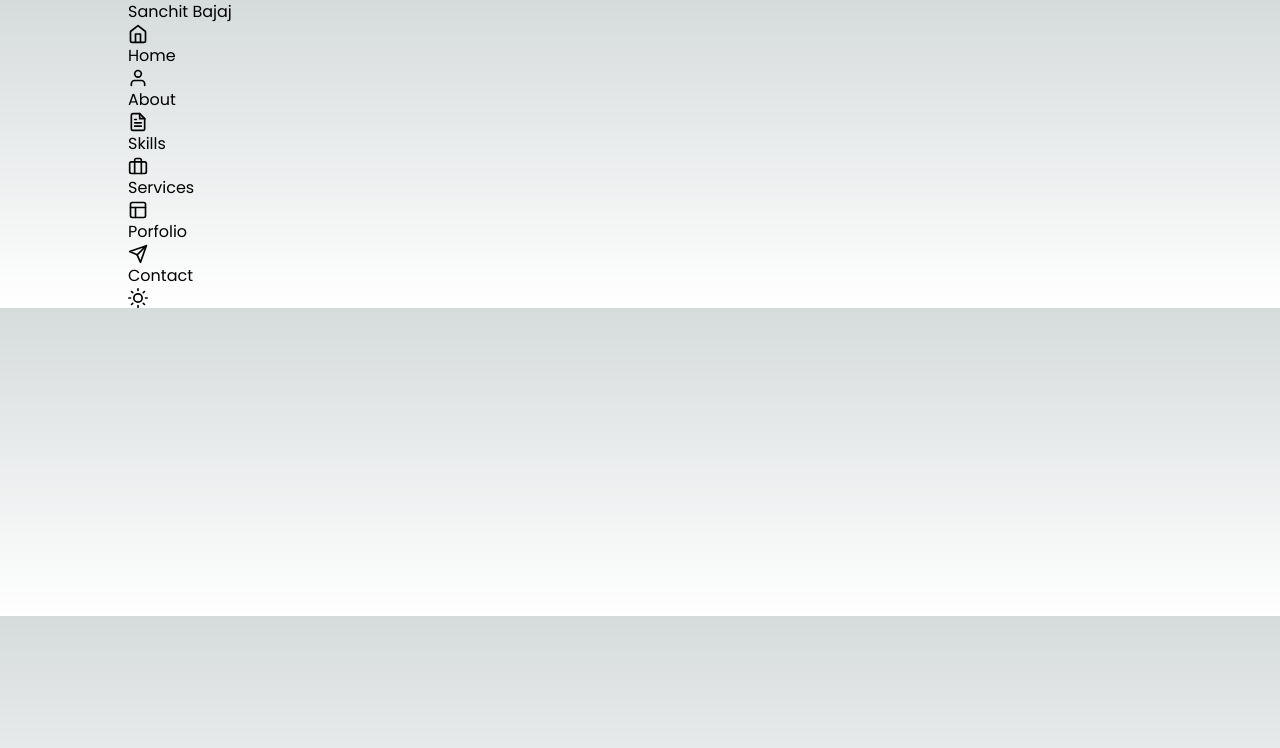
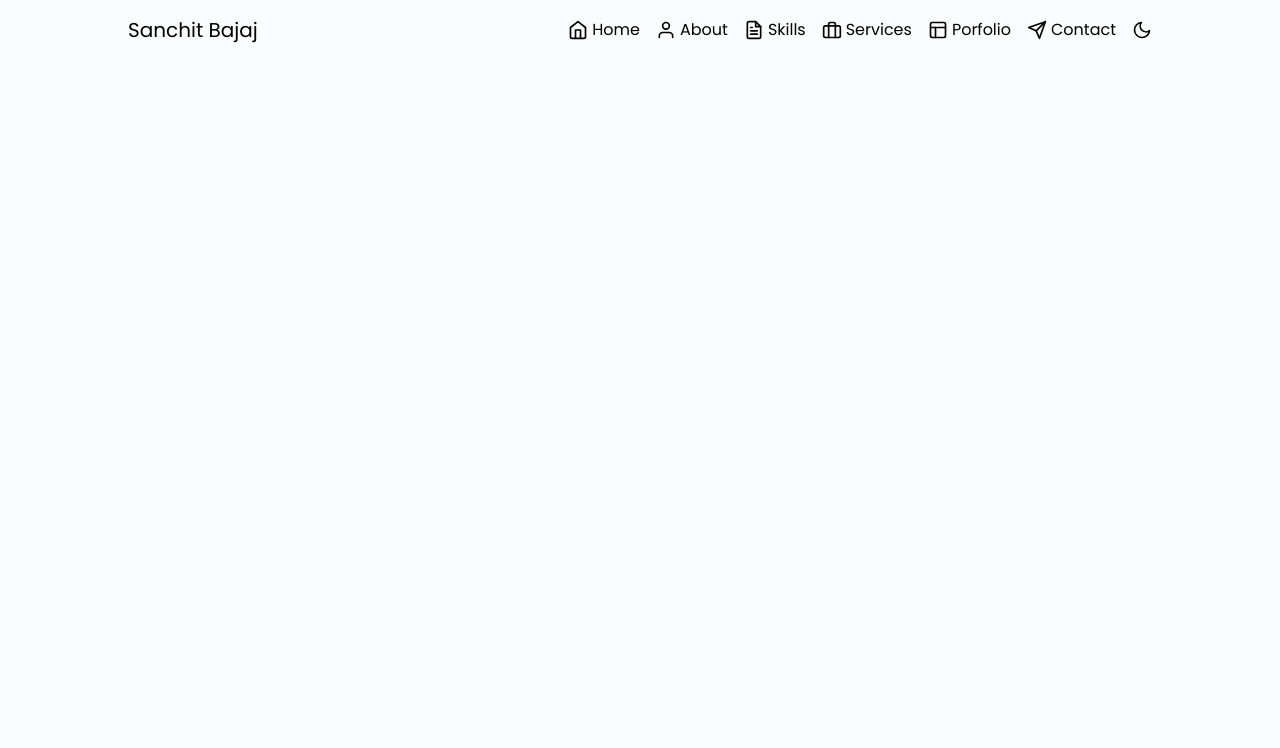
Before and after one commit to Sanchitbajaj02/Sanchitbajaj02.github.io, a Next.js app: page / in a window 1280 px wide. Shown: the top 748 px of the page. Built offline with nearby package versions, Linux system fonts and the light colour scheme.

Commit message:
dark mode functionality implemented

```diff
--- a/package.json
+++ b/package.json
@@ -13,6 +13,7 @@
     "eslint": "8.44.0",
     "eslint-config-next": "13.4.7",
     "next": "13.4.7",
+    "next-themes": "^0.2.1",
     "postcss": "8.4.24",
     "react": "18.2.0",
     "react-dom": "18.2.0",
--- a/src/app/globals.css
+++ b/src/app/globals.css
@@ -2,26 +2,19 @@
 @tailwind components;
 @tailwind utilities;
 
-:root {
-  --foreground-rgb: 0, 0, 0;
-  --background-start-rgb: 214, 219, 220;
-  --background-end-rgb: 255, 255, 255;
+/* :root {
+  --background: #fbfcfe;
+  --foreground: #6a707c;
 }
 
 @media (prefers-color-scheme: dark) {
   :root {
-    --foreground-rgb: 255, 255, 255;
-    --background-start-rgb: 0, 0, 0;
-    --background-end-rgb: 0, 0, 0;
+    --background: #161c27;
+    --foreground: #babec4;
   }
 }
 
 body {
-  color: rgb(var(--foreground-rgb));
-  background: linear-gradient(
-      to bottom,
-      transparent,
-      rgb(var(--background-end-rgb))
-    )
-    rgb(var(--background-start-rgb));
-}
+  color: var(--foreground);
+  background: var(--background);
+} */
--- a/src/app/layout.js
+++ b/src/app/layout.js
@@ -1,5 +1,6 @@
 import "./globals.css";
 import { Poppins } from "next/font/google";
+import NextThemeProvider from "@/themes/provider";
 
 const poppins = Poppins({
   subsets: ["latin"],
@@ -14,7 +15,9 @@ export const metadata = {
 export default function RootLayout({ children }) {
   return (
     <html lang="en">
-      <body className={poppins.className}>{children}</body>
+      <body className={`${poppins.className} bg-[#FBFCFE] dark:bg-[#161C27]`}>
+        <NextThemeProvider>{children}</NextThemeProvider>
+      </body>
     </html>
   );
 }
--- a/src/components/header/index.jsx
+++ b/src/components/header/index.jsx
@@ -1,5 +1,5 @@
 "use client";
-import React, { useState } from "react";
+import React from "react";
 import {
   Home,
   User,
@@ -10,49 +10,70 @@ import {
   Sun,
   Moon,
 } from "react-feather";
+import { useTheme } from "next-themes";
+import { useEffect, useState } from "react";
 
 export default function Navbar() {
-  const [themeState, setThemeState] = useState("light");
+  const { theme, setTheme } = useTheme();
+  const [mounted, setMounted] = useState(false);
+
+  const toggleTheme = () => {
+    if (theme === "dark") {
+      setTheme("light");
+    } else {
+      setTheme("dark");
+    }
+  };
+
+  useEffect(() => {
+    setMounted(true);
+  }, []);
+
+  if (!mounted) {
+    return null;
+  }
 
   return (
-    <header className="max-w-screen-lg mx-auto">
-      <nav>
-        <a href="/">Sanchit Bajaj</a>
+    <header className={`py-4`}>
+      <nav className="max-w-screen-lg mx-auto flex items-center">
+        <a href="/" className="text-xl">
+          Sanchit Bajaj
+        </a>
 
-        <div>
-          <ul>
-            <li>
-              <a href="/">
+        <div className="ml-auto">
+          <ul className="flex items-center gap-4">
+            <li className="">
+              <a href="/" className="flex gap-1 items-center">
                 <Home size={20} /> Home
               </a>
             </li>
             <li>
-              <a href="/">
+              <a href="/" className="flex gap-1 items-center">
                 <User size={20} /> About
               </a>
             </li>
             <li>
-              <a href="/">
+              <a href="/" className="flex gap-1 items-center">
                 <FileText size={20} /> Skills
               </a>
             </li>
             <li>
-              <a href="/">
+              <a href="/" className="flex gap-1 items-center">
                 <Briefcase size={20} /> Services
               </a>
             </li>
             <li>
-              <a href="/">
+              <a href="/" className="flex gap-1 items-center">
                 <Layout size={20} /> Porfolio
               </a>
             </li>
             <li>
-              <a href="/">
+              <a href="/" className="flex gap-1 items-center">
                 <Send size={20} /> Contact
               </a>
             </li>
-            <li>
-              {themeState === "light" ? <Sun size={20}/> : <Moon size={20} />}
+            <li onClick={toggleTheme} className="hover:cursor-pointer">
+              {theme === "dark" ? <Sun size={20} /> : <Moon size={20} />}
             </li>
           </ul>
         </div>
--- /dev/null
+++ b/src/themes/provider.jsx
@@ -0,0 +1,39 @@
+"use client";
+import { ThemeProvider } from "next-themes";
+import { useEffect, useState } from "react";
+
+const themeLight = {
+  name: "light",
+
+  colorBackground: "#FBFCFE",
+  colorAccent: "#5785e0",
+  colorTertiary: "#5785e0",
+  colorAlt: "#4370cb",
+  textNormal: "#232529",
+  textLight: "#6a707c",
+};
+
+const themeDark = {
+  name: "dark",
+
+  colorBackground: "#161C27",
+  colorAccent: "#0E121B",
+  colorTertiary: "#5785e0",
+  colorAlt: "#4370cb",
+  textNormal: "#F1F2F3",
+  textLight: "#babec4",
+};
+
+export default function NextThemeProvider({ children }) {
+  const [mounted, setMounted] = useState(false);
+
+  useEffect(() => {
+    setMounted(true);
+  }, []);
+
+  if (!mounted) {
+    return null;
+  }
+
+  return <ThemeProvider attribute="class">{children}</ThemeProvider>;
+}
--- a/tailwind.config.js
+++ b/tailwind.config.js
@@ -1,18 +1,19 @@
 /** @type {import('tailwindcss').Config} */
 module.exports = {
+  darkMode: "class",
   content: [
-    './src/pages/**/*.{js,ts,jsx,tsx,mdx}',
-    './src/components/**/*.{js,ts,jsx,tsx,mdx}',
-    './src/app/**/*.{js,ts,jsx,tsx,mdx}',
+    "./src/pages/**/*.{js,ts,jsx,tsx,mdx}",
+    "./src/components/**/*.{js,ts,jsx,tsx,mdx}",
+    "./src/app/**/*.{js,ts,jsx,tsx,mdx}",
   ],
   theme: {
     extend: {
       backgroundImage: {
-        'gradient-radial': 'radial-gradient(var(--tw-gradient-stops))',
-        'gradient-conic':
-          'conic-gradient(from 180deg at 50% 50%, var(--tw-gradient-stops))',
+        "gradient-radial": "radial-gradient(var(--tw-gradient-stops))",
+        "gradient-conic":
+          "conic-gradient(from 180deg at 50% 50%, var(--tw-gradient-stops))",
       },
     },
   },
   plugins: [],
-}
+};
```
Also changed, not shown: 2 other files (tests, documents, lock files or other folders).
